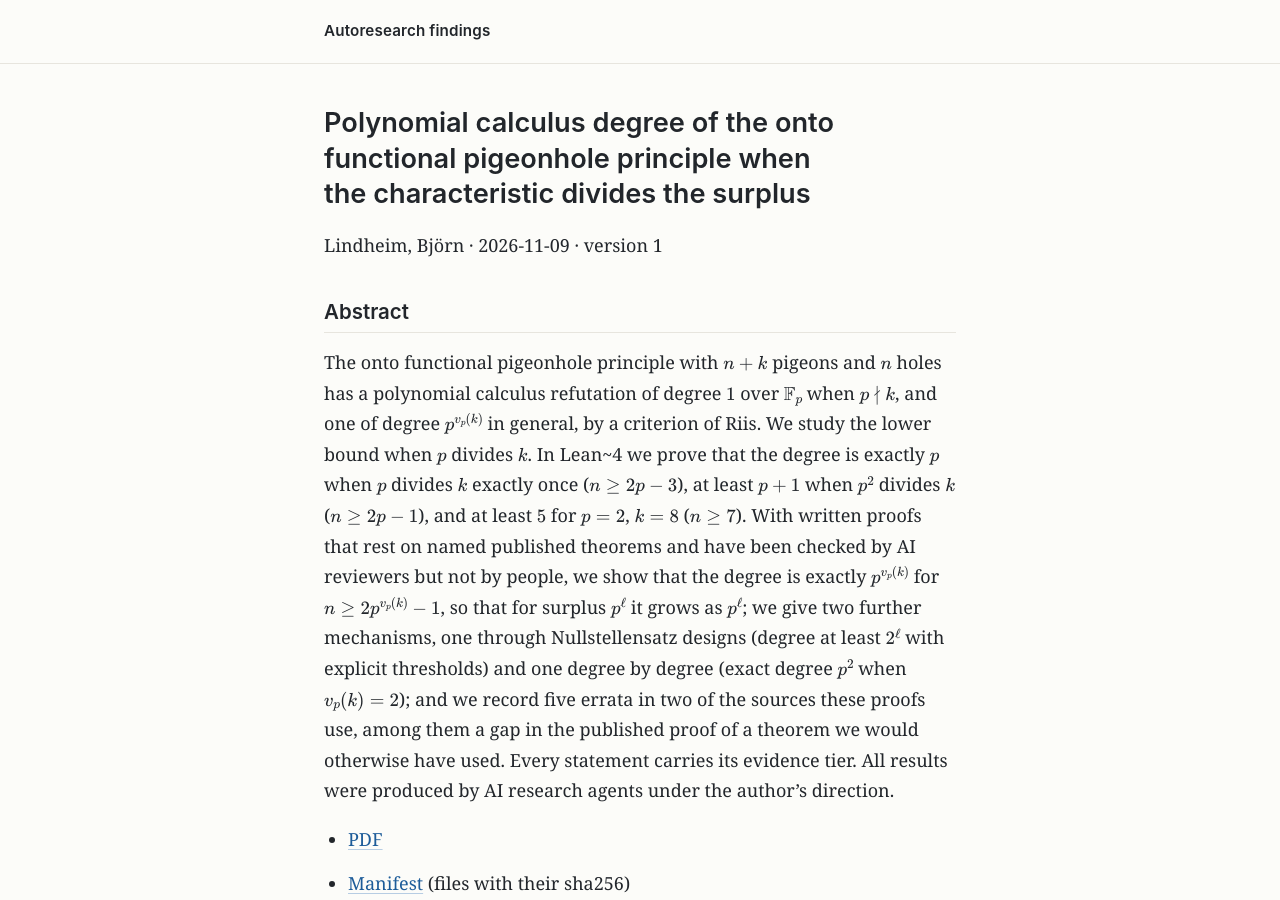
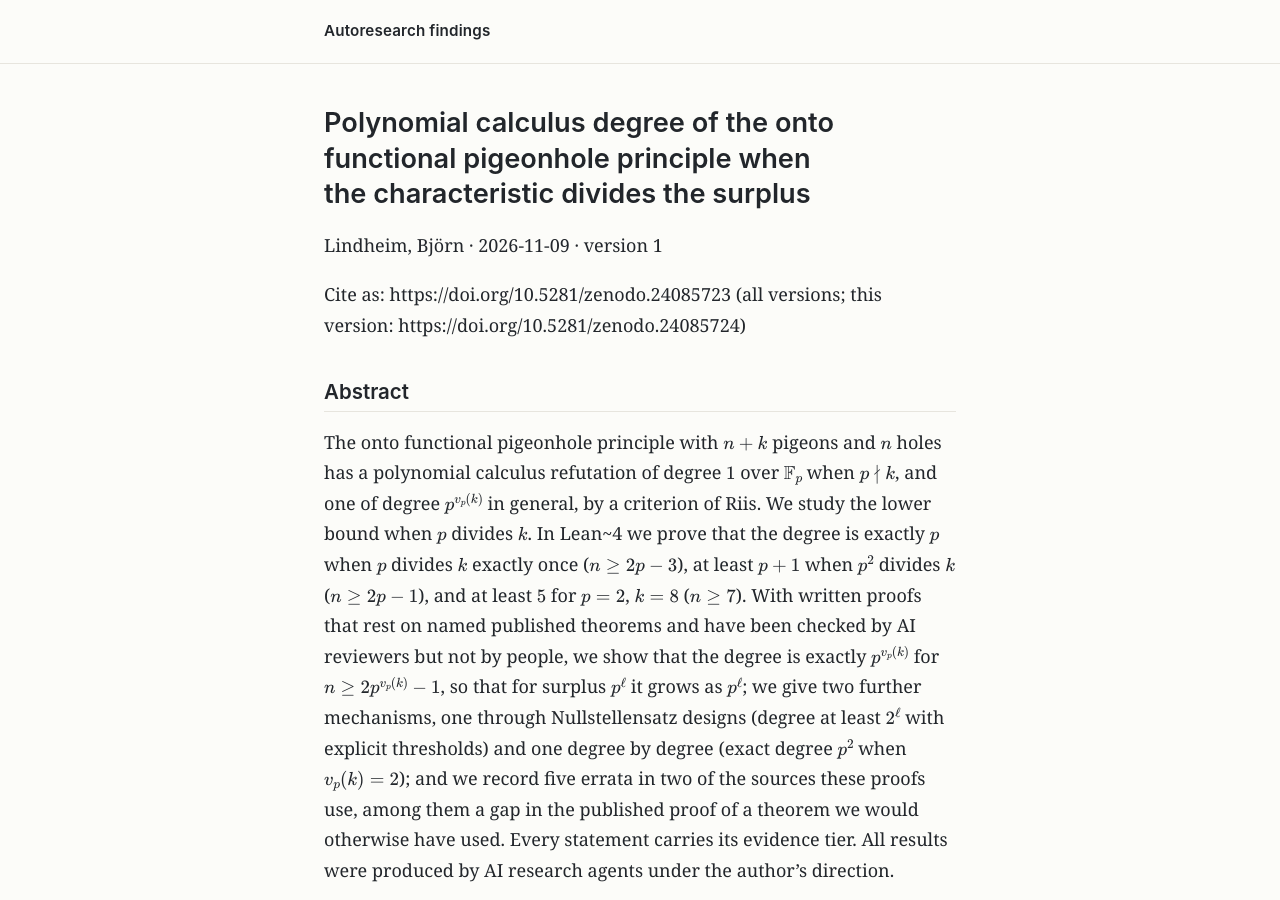
Before and after one commit to kodakodapa/autoresearch-findings, a Jekyll site: the page built from papers/pc-degree-onto-fphp-characteristic-divides-surplus.md, in a window 1280 px wide and 900 px high. Built offline with Jekyll 4.4.1, drawn with Linux system fonts in a browser that asks for light colours.

Commit message:
Record Zenodo DOI of paper pc-degree-onto-fphp-characteristic-divides-surplus

```diff
--- a/papers/pc-degree-onto-fphp-characteristic-divides-surplus.md
+++ b/papers/pc-degree-onto-fphp-characteristic-divides-surplus.md
@@ -1,12 +1,14 @@
 ---
 layout: default
 title: "Polynomial calculus degree of the onto functional pigeonhole principle when the characteristic divides the surplus"
-scholar: {"citation_title": "Polynomial calculus degree of the onto functional pigeonhole principle when the characteristic divides the surplus", "citation_author": "Lindheim, Bj\u00f6rn", "citation_publication_date": "2026/11/09", "citation_abstract_html_url": "https://kodakodapa.github.io/autoresearch-findings/papers/pc-degree-onto-fphp-characteristic-divides-surplus.html", "citation_pdf_url": "https://kodakodapa.github.io/autoresearch-findings/papers/pc-degree-onto-fphp-characteristic-divides-surplus/paper.pdf"}
+scholar: {"citation_title": "Polynomial calculus degree of the onto functional pigeonhole principle when the characteristic divides the surplus", "citation_author": "Lindheim, Bj\u00f6rn", "citation_publication_date": "2026/11/09", "citation_abstract_html_url": "https://kodakodapa.github.io/autoresearch-findings/papers/pc-degree-onto-fphp-characteristic-divides-surplus.html", "citation_pdf_url": "https://kodakodapa.github.io/autoresearch-findings/papers/pc-degree-onto-fphp-characteristic-divides-surplus/paper.pdf", "citation_doi": "10.5281/zenodo.24085724"}
 ---
 
 # {% raw %}Polynomial calculus degree of the onto functional pigeonhole principle when the characteristic divides the surplus{% endraw %}
 
 Lindheim, Björn · 2026-11-09 · version 1
+
+Cite as: https://doi.org/10.5281/zenodo.24085723 (all versions; this version: https://doi.org/10.5281/zenodo.24085724)
 
 ## Abstract
 
```
Also changed, not shown: papers/pc-degree-onto-fphp-characteristic-divides-surplus/manifest.json.
